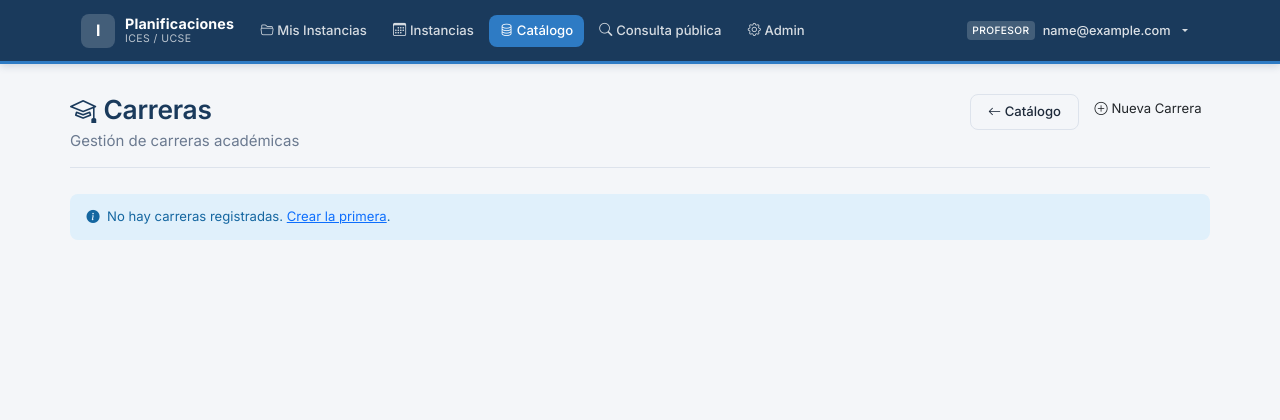
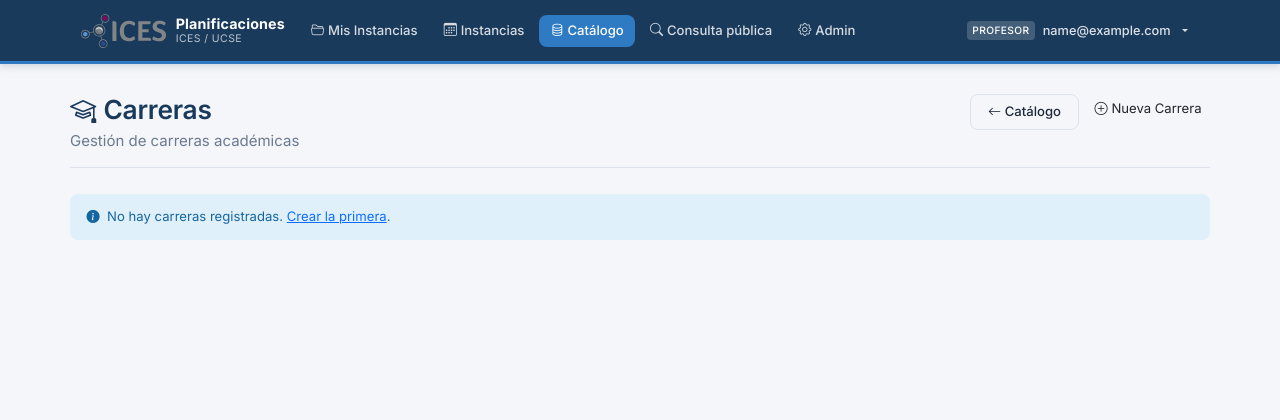
Before and after one commit to NicoMiretti/planificacion-ices, a Django app: page /catalogos/carreras/ in a window 1280 px wide. Shown: the top 420 px of the page. Run offline with Django 5.2, Linux system fonts and the light colour scheme; the visitor is signed in with stand-in values (Sample User, id 1); data comes from the database, SQL or seed files in the repository; data that the repository does not hold is empty.

Commit message:
feat: favicon e logo SVG en navbar

```diff
--- a/src/templates/base.html
+++ b/src/templates/base.html
@@ -20,6 +20,9 @@
     <!-- ICES Custom CSS -->
     <link href="{% static 'css/ices.css' %}" rel="stylesheet">
 
+    <!-- Favicon -->
+    <link rel="icon" type="image/x-icon" href="{% static 'images/favicon.ico' %}">
+
     {% block extra_css %}{% endblock %}
 </head>
 <body>
@@ -29,9 +32,7 @@
         <div class="container">
 
             <a class="navbar-brand" href="/">
-                <span style="display:inline-flex;align-items:center;justify-content:center;
-                             width:34px;height:34px;background:rgba(255,255,255,.18);
-                             border-radius:8px;font-size:1.05rem;font-weight:800;color:#fff;flex-shrink:0;">I</span>
+                <img src="{% static 'images/ices.svg' %}" alt="ICES" height="34" style="flex-shrink:0;">
                 <span class="brand-text">
                     <span class="brand-title">Planificaciones</span>
                     <span class="brand-subtitle">ICES / UCSE</span>
```
